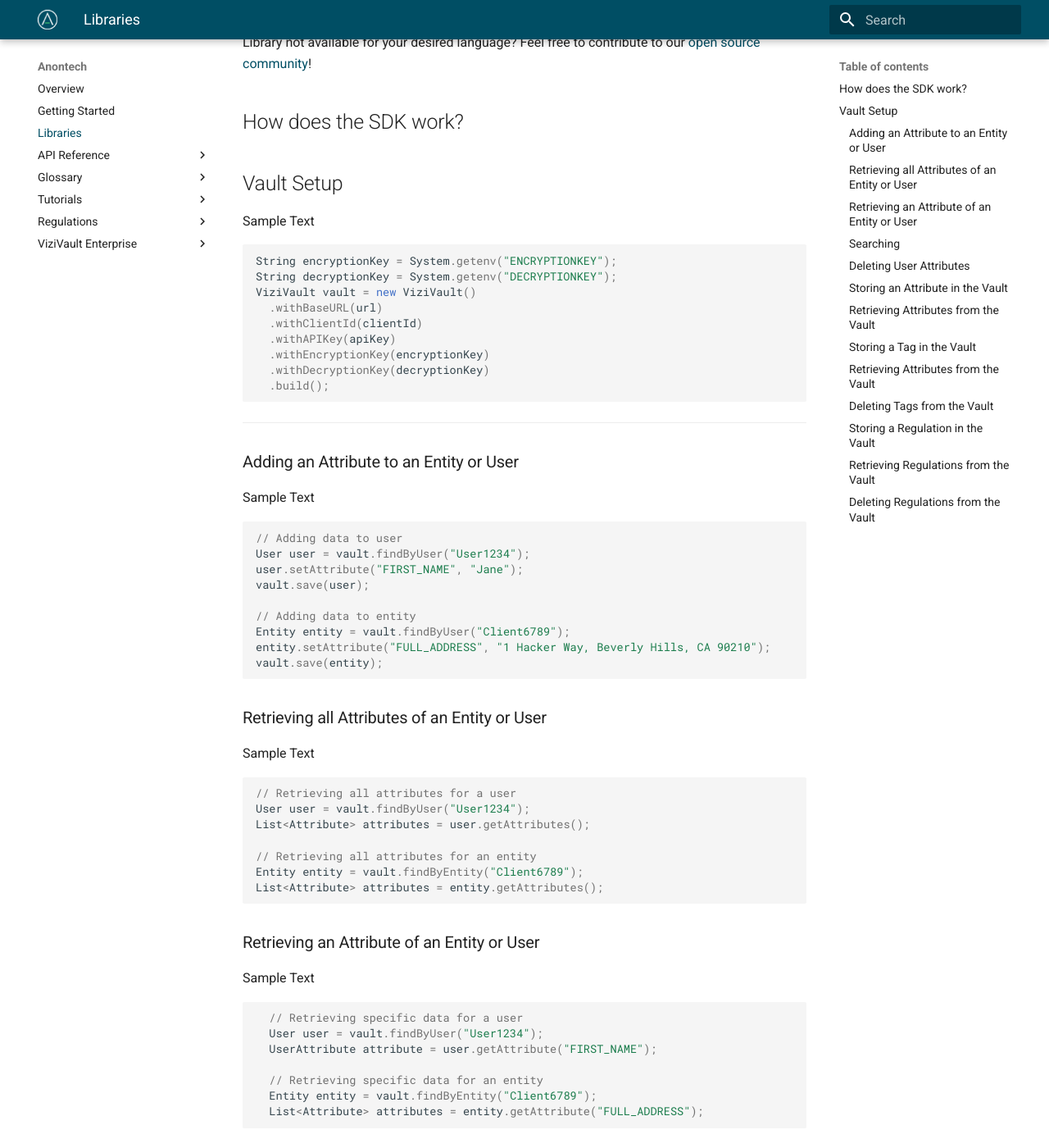
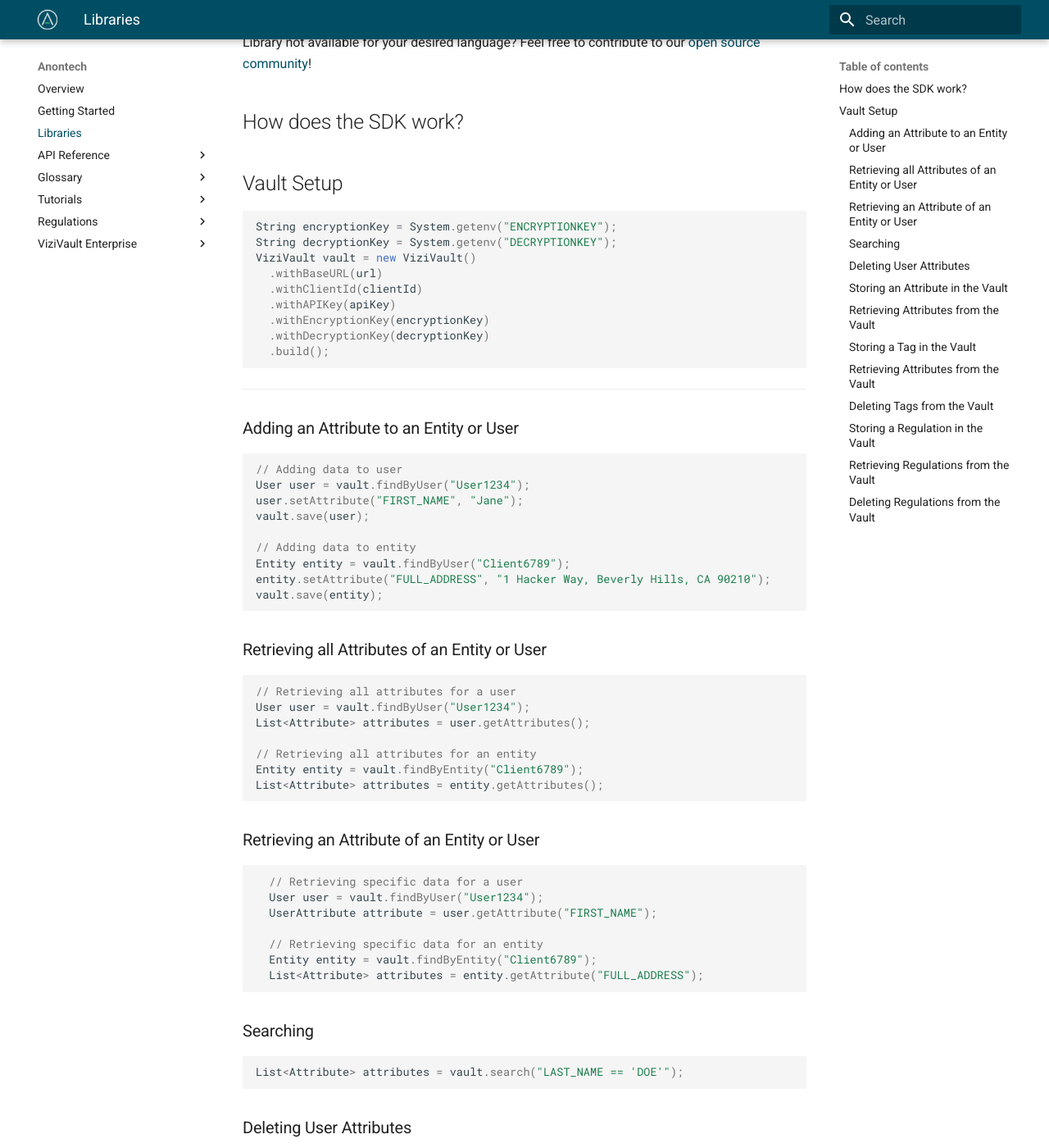
Before and after one commit to anontechnology/documentation, an MkDocs documentation site: the page built from docs/libraries.md, in a window 1280 px wide and 1400 px high, scrolled down 425 px. Shown: the whole window at 82% size. Built offline with MkDocs 1.6.1 and Material for MkDocs 9.7.7, drawn with Linux system fonts in a browser that asks for light colours; some of the changed text lies outside the part shown.

Commit message:
removed sample text

````diff
--- a/docs/libraries.md
+++ b/docs/libraries.md
@@ -15,8 +15,6 @@
 
 ## Vault Setup
 
-Sample Text
-
   ``` java
   String encryptionKey = System.getenv("ENCRYPTIONKEY");
   String decryptionKey = System.getenv("DECRYPTIONKEY");
@@ -32,8 +30,6 @@
 ----------------------------------------------------------------------
 ### Adding an Attribute to an Entity or User
 
-Sample Text
-
   ``` java
   // Adding data to user
   User user = vault.findByUser("User1234");
@@ -48,8 +44,6 @@
 
 ### Retrieving all Attributes of an Entity or User
 
-Sample Text
-
   ``` java
   // Retrieving all attributes for a user
   User user = vault.findByUser("User1234");
@@ -60,8 +54,6 @@
   List<Attribute> attributes = entity.getAttributes();
   ```
 ### Retrieving an Attribute of an Entity or User
-
-Sample Text
 
 ``` java
   // Retrieving specific data for a user
@@ -75,15 +67,11 @@
 
 ### Searching
 
-Sample Text
-
   ``` java
   List<Attribute> attributes = vault.search("LAST_NAME == 'DOE'");
   ```
 
 ### Deleting User Attributes
-
-Sample Text
 
   ``` java
   // Purging all user data
@@ -97,8 +85,6 @@
 
 ----------------------------------------------------------------------
 ### Storing an Attribute in the Vault
-
-Sample Text
 
   ``` java
   AttributeDefinition attribute = new AttributeDefinition();
@@ -127,8 +113,6 @@
 
 ### Retrieving Attributes from the Vault
 
-Sample Text
-
   ``` java
   // Retrieving all attributes
   List<AttributeDefinition> attributes = vault.getAttributeDefinitions();
@@ -140,15 +124,11 @@
 ----------------------------------------------------------------------
 ### Storing a Tag in the Vault
 
-Sample Text
-
   ``` java
   // Storing a tag
   Tag tag = vault.save(new Tag("Financial Data"));
   ```
 ### Retrieving Attributes from the Vault
-
-Sample Text
 
   ``` java
   // Retrieving all tags
@@ -160,8 +140,6 @@
 
 ### Deleting Tags from the Vault
 
-Sample Text
-
   ``` java
   // Removing a specific tag
   Boolean bool = vault.removeTag("Financial Data");
@@ -169,8 +147,6 @@
 
 ----------------------------------------------------------------------
 ### Storing a Regulation in the Vault
-
-Sample Text
 
   ``` java
   // Storing a regulation
@@ -183,8 +159,6 @@
 
 ### Retrieving Regulations from the Vault
 
-Sample Text
-
   ``` java
   // Retrieving all regulations
   List<Regulation> regulations = vault.getRegulations();
@@ -195,8 +169,6 @@
 
 ### Deleting Regulations from the Vault
 
-Sample Text
-
   ``` java
   // Removing a specific regulation
   Boolean bool = vault.removeRegulation("GDPR");
````
